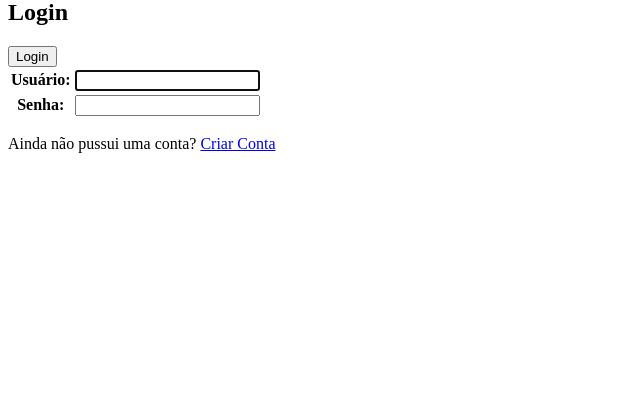
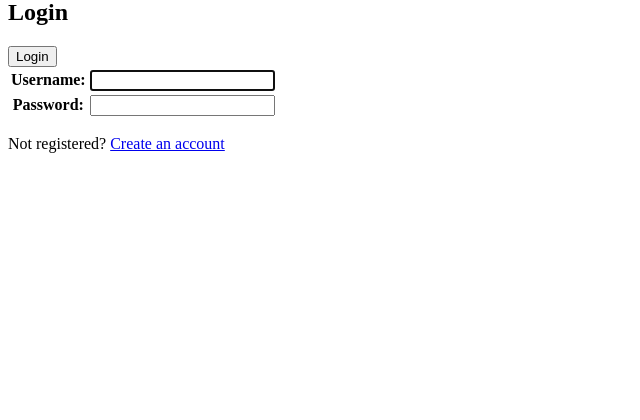
Before and after one commit to GuiLTheGr8/Moodsic, a Django app: page /login/ in a window 1280 px wide. Shown: the part 351-771 px from the top of the page, without its empty margins (0-640 px from the left). Run offline with Django 4.2, Linux system fonts and the light colour scheme.

Commit message:
localization hotfix

```diff
--- a/Moodsic/Moodsic/settings.py
+++ b/Moodsic/Moodsic/settings.py
@@ -104,7 +104,7 @@ AUTH_PASSWORD_VALIDATORS = [
 # Internationalization
 # https://docs.djangoproject.com/en/4.2/topics/i18n/
 
-LANGUAGE_CODE = 'pt-br'
+LANGUAGE_CODE = 'en'
 
 TIME_ZONE = 'America/Sao_Paulo'
 
--- a/Moodsic/Moodsic/templates/Moodsic/header.html
+++ b/Moodsic/Moodsic/templates/Moodsic/header.html
@@ -12,9 +12,9 @@ em uma página HTML use:
         <a href='/'>Timeline</a>
         <a href='/'>Settings</a>
         {% if request.user.is_authenticated %}
-            <a href="{% url 'logout' %}"> Olá, {% firstof user.username "visitante" %}! Logout</a>
+            <a href="{% url 'logout' %}"> Hello, {% firstof user.username "visitor" %}! Logout</a>
         {% else %}
-            <a href="{% url 'login' %}">Olá, {% firstof user.username "visitante" %}! Login</a>
+            <a href="{% url 'login' %}">Hello, {% firstof user.username "visitor" %}! Login</a>
         {% endif %}
     </div>
 </header>
--- a/Moodsic/Moodsic/templates/Moodsic/login.html
+++ b/Moodsic/Moodsic/templates/Moodsic/login.html
@@ -34,7 +34,7 @@
                 </form>
             </table>
         </form>
-        <p>Ainda não pussui uma conta? <a href='{% url "registro" %}'>Criar Conta</a></p>
+        <p>Not registered? <a href='{% url "registro" %}'>Create an account</a></p>
     </div>
 </body>
 </html>
```
Also changed, not shown: Moodsic/db.sqlite3.
